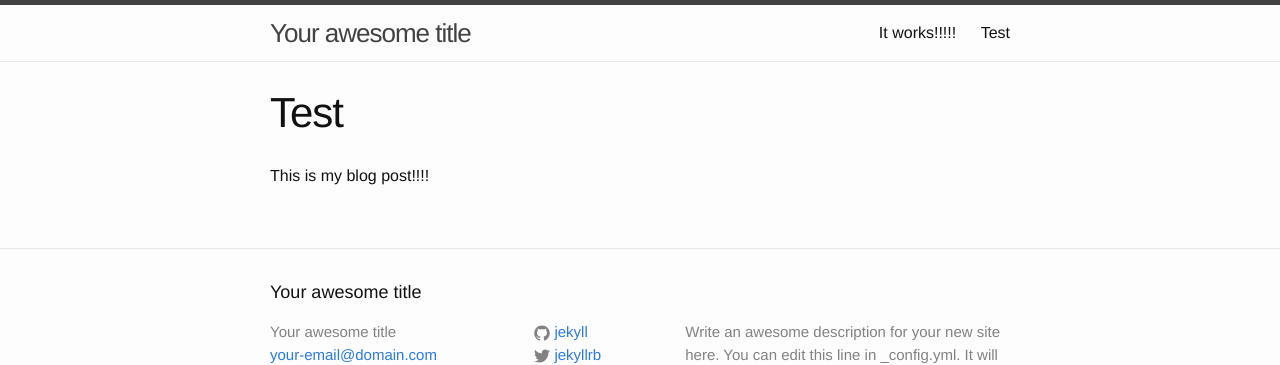
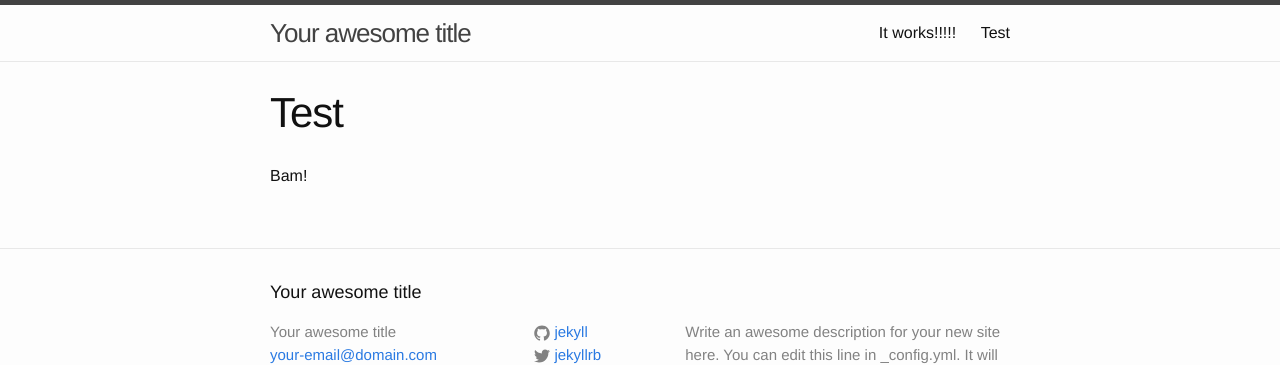
Before and after one commit to masonforest/windows98, a Jekyll site: the page built from index.md, in a window 1280 px wide. Shown: the top 365 px of the page. Built offline with Jekyll 4.4.1, drawn with Linux system fonts in a browser that asks for light colours; nearby versions of some CDN libraries.

Commit message:
Windows 98 - Update

```diff
--- a/index.md
+++ b/index.md
@@ -2,4 +2,4 @@
 layout: post
 title: Test
 ---
-This is my blog post!!!!
+Bam!
```
